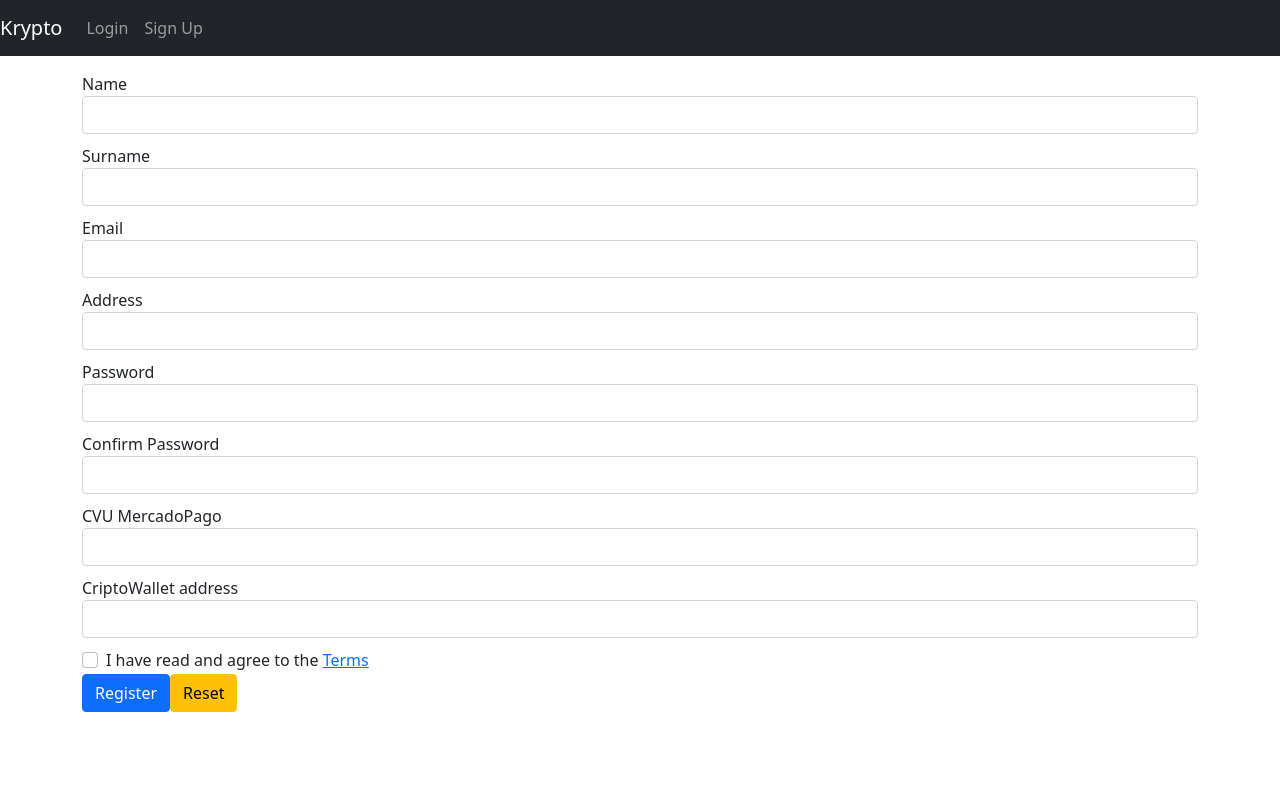
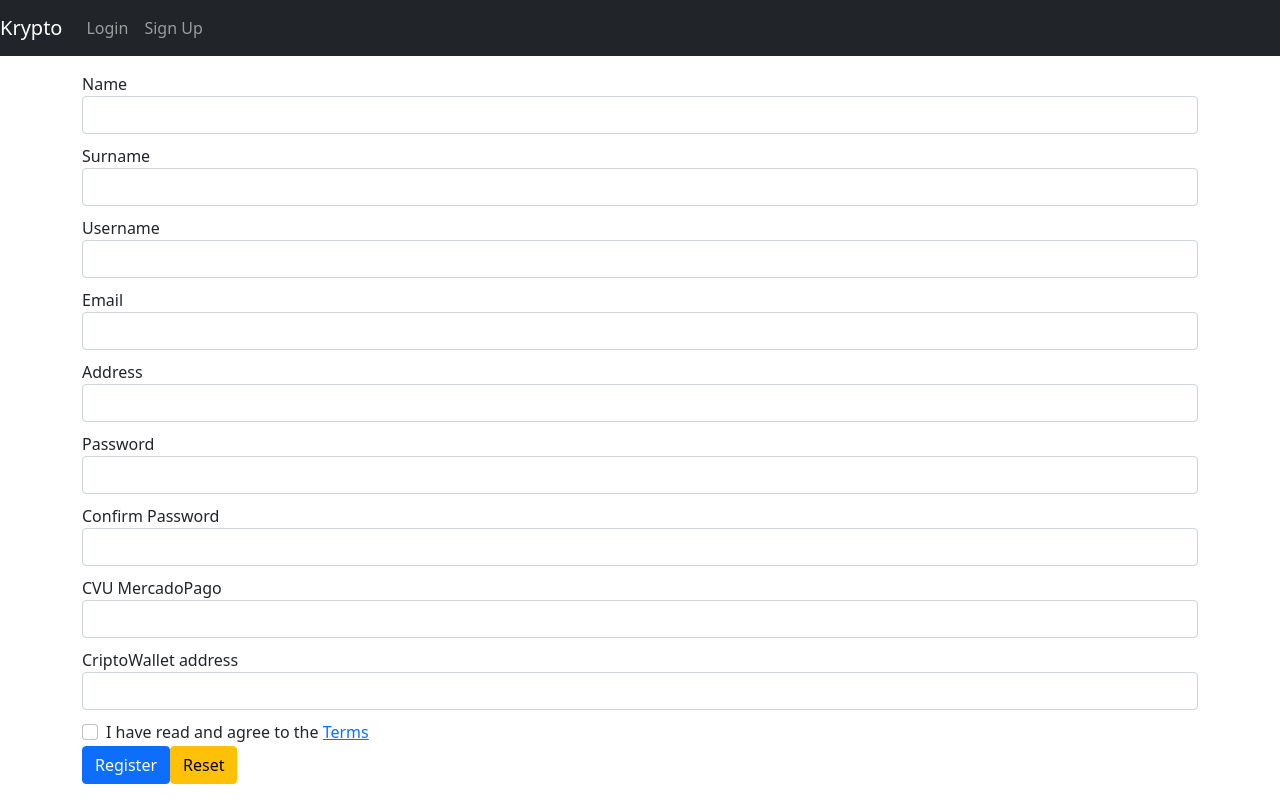
Before and after one commit to diazmatu/unq-desapp-FRONT-fuentes-diaz, a React (Create React App) app in the folder Frontend/: page /register in a window 1280 px wide. Built offline with nearby package versions, Linux system fonts and the light colour scheme.

Commit message:
Register added userName

```diff
--- a/Frontend/src/components/Register.js
+++ b/Frontend/src/components/Register.js
@@ -18,6 +18,10 @@ const Register = () => {
         .required('Surname is required')
         .min(10, 'Surname must be at least 10 characters')
         .max(30, 'Surname must not exceed 30 characters'),
+    userName: Yup.string()
+        .required('User name is required')
+        .min(10, 'User name must be at least 10 characters')
+        .max(30, 'User name must not exceed 30 characters'),
     email: Yup.string()
         .required('Email is required')
         .email('Email is invalid'),
@@ -96,6 +100,17 @@ const Register = () => {
                 className={`form-control ${errors.surname ? 'is-invalid' : ''}`}
             />
             <div className="invalid-feedback">{errors.surname?.message}</div>
+          </div>
+
+          <div className="form-group">
+            <label>Username</label>
+            <input
+                name="userName"
+                type="text"
+                {...register('userName')}
+                className={`form-control ${errors.userName ? 'is-invalid' : ''}`}
+            />
+            <div className="invalid-feedback">{errors.userName?.message}</div>
           </div>
 
           <div className="form-group">
```
